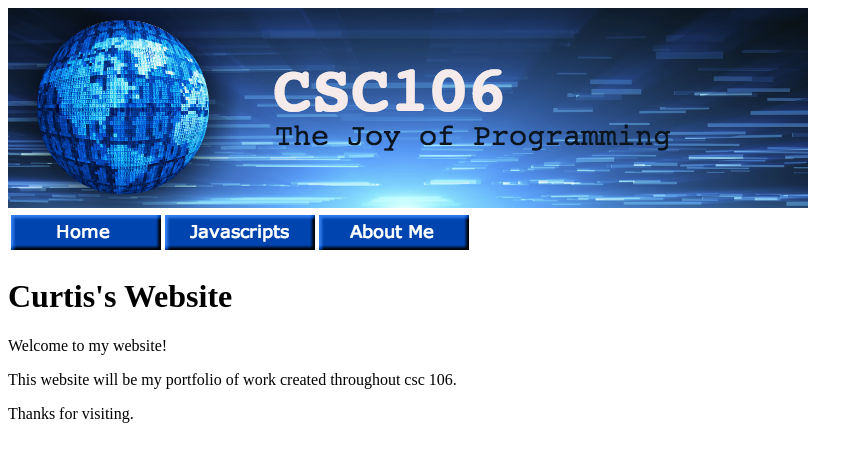
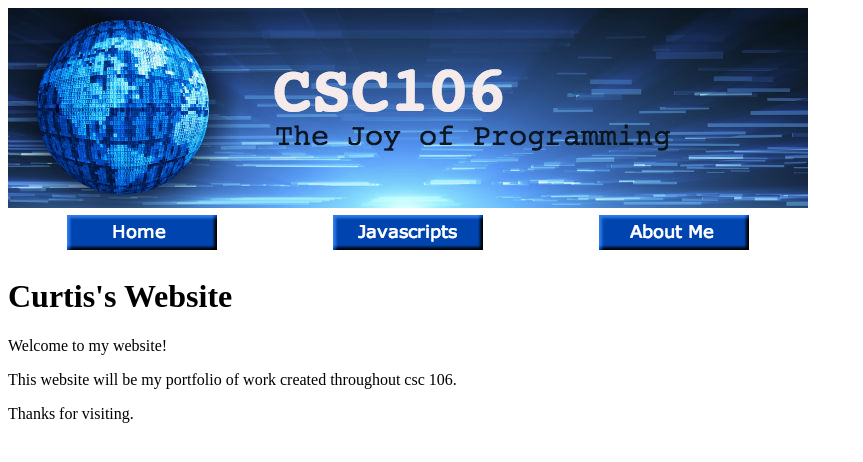
Before and after one commit to Curtis-55/Curtis-55.github.io, a plain HTML site: page index.html in a window 1280 px wide. Shown: the whole page, without its empty margins (0-863 px from the left). Drawn offline with Linux system fonts and the light colour scheme.

Commit message:
Add files via upload

```diff
--- a/index.html
+++ b/index.html
@@ -1,21 +1,24 @@
 <!DOCTYPE html>
 <html lang="en">
 <head>
+    <link rel="stylesheet" href="mystyle.css">
     <meta charset="UTF-8">
     <meta name="viewport" content="width=device-width, initial-scale=1.0">
     <title>Curtis's Website</title>
 </head>
 <body>
 <img src="csc106_banner.jpg" alt=""> <img>
-<Table>
+<Table width="800px
+">
     <thead>
         <tr>
-    <td><a href="index.html"><img src="home.png" alt="home"></a> </td>
-   <td><a href="javascripts.html"><img src="js.png" alt="Javascripts"></a>  </td>
-   <td> <a href="aboutme.html"><img src="aboutme.png" alt="About Me"></a>  </td>
+    <td align="center"><a href="index.html"><img src="home.png" alt="home"></a> </td>
+   <td align="center"><a href="javascripts.html"><img src="js.png" alt="Javascripts"></a>  </td>
+   <td align="center"><a href="aboutme.html"><img src="aboutme.png" alt="About Me"></a>  </td>
 </tr>
 </thead>
  </Table>
+
     <h1>Curtis's Website</h1>
         <p>Welcome to my website!</p>
         <p>This website will be my portfolio of work created throughout csc 106.</p>
```
Also changed, not shown: aboutme.html (+5 -4 lines), javascripts.html (+5 -4 lines).
